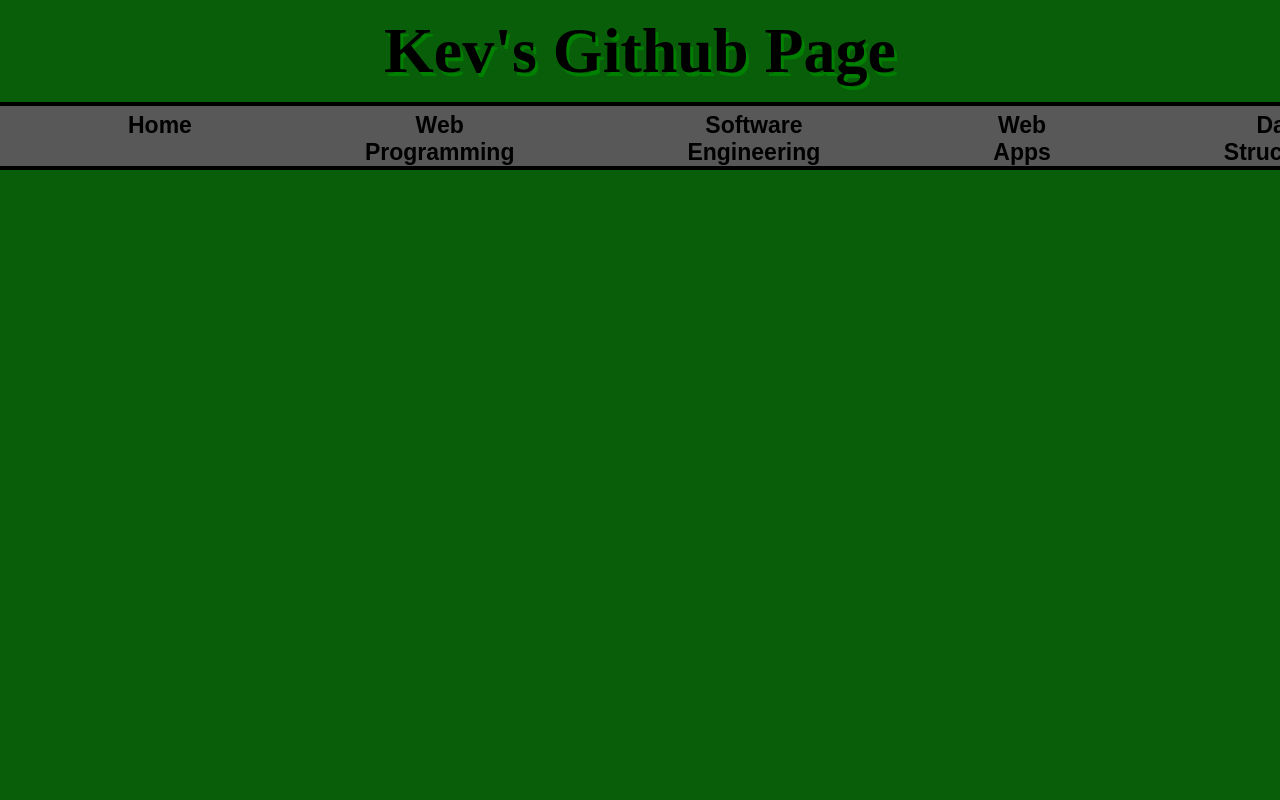
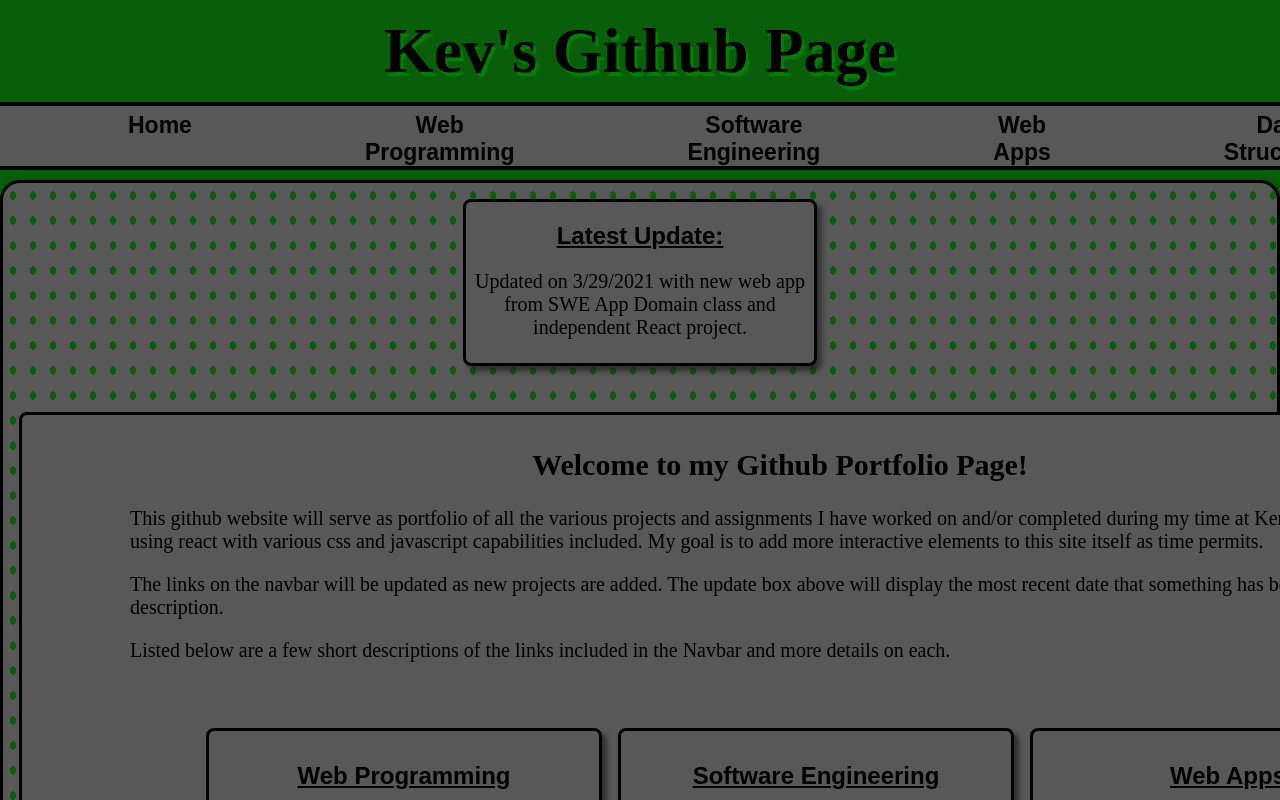
Before and after one commit to KNolan531/githubpage_react, a React (Create React App) app: page / in a window 1280 px wide. Shown: the top 800 px of the page. Built offline with nearby package versions, Linux system fonts and the light colour scheme; a web font is replaced by a local one.

Commit message:
Update App.js

```diff
--- a/src/App.js
+++ b/src/App.js
@@ -16,6 +16,7 @@
         <Route exact path="/home" component={Home}></Route> </div>
       </Switch>
     </Router>
+    <Box />
 
 
     </div>
```
